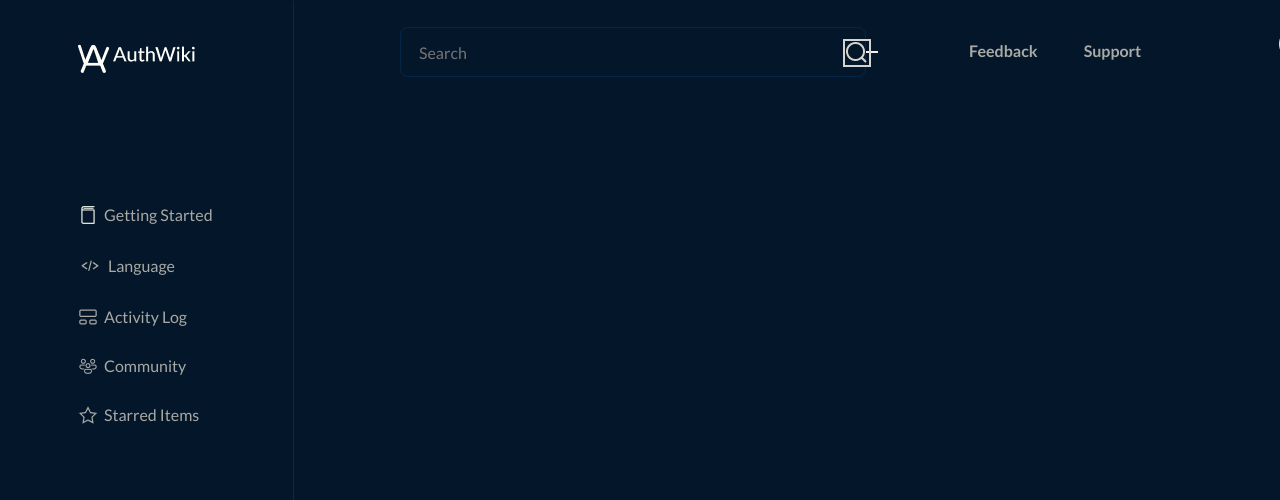
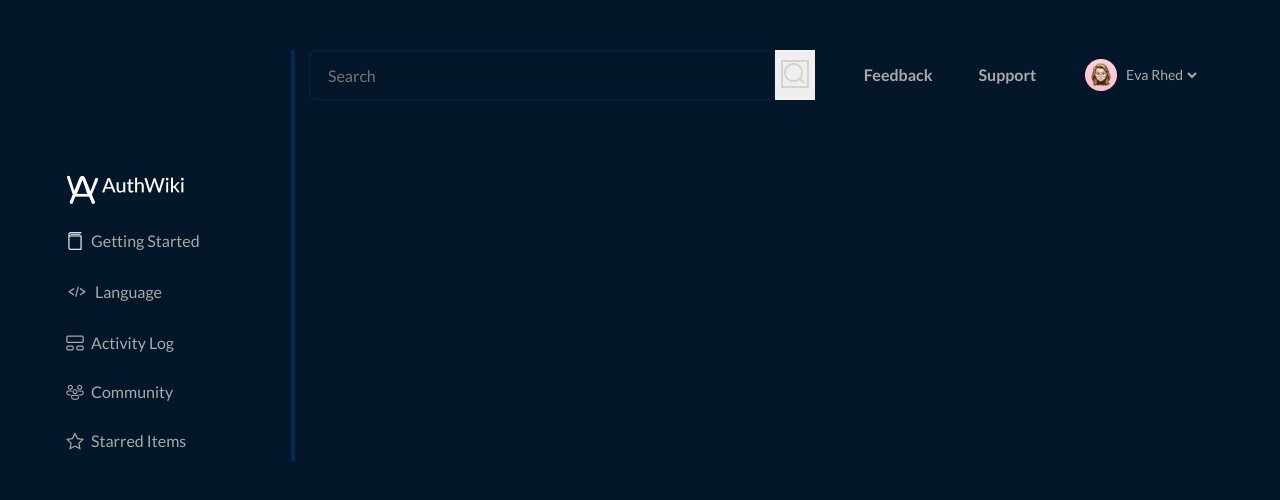
Before and after one commit to zuri-training/AuthWiki_Team9, a React (Create React App) app in the folder FrontEnd/authwiki/: page /dashboard in a window 1280 px wide. Shown: the top 500 px of the page. Built offline with nearby package versions, Linux system fonts and the light colour scheme; no server answers; sample sign-in values are in the browser's storage.

Commit message:
fix all the css bugs  #100 #97

```diff
--- a/FrontEnd/authwiki/src/App.js
+++ b/FrontEnd/authwiki/src/App.js
@@ -13,6 +13,7 @@ import { BrowserRouter, Route, Routes } from "react-router-dom";
 import { ToastContainer } from "react-toastify";
 import NavBar from "./components/NavBar";
 import SideBar from "./components/SideBar";
+import AuthLibrary from "./pages/Dashboard/AuthLib";
 import "./App.css";
 function App() {
   return (
@@ -33,7 +34,7 @@ function App() {
         >
           <Route index element={<Home />}></Route>
           <Route path="dashboard" element={<Dashboard />}></Route>
-          <Route path="authlib/:authlibId" element={<AuthLib />}></Route>
+          <Route path="authlib/:authlibId" element={<AuthLibrary />}></Route>
           <Route path="profile" element={<Profile />}></Route>
           <Route path="star" element={<StarItem />}></Route>
         </Route>
--- a/FrontEnd/authwiki/src/components/Code.js
+++ b/FrontEnd/authwiki/src/components/Code.js
@@ -1,17 +1,23 @@
 import React, { useEffect } from "react";
 import Prism from "prismjs";
 import "prismjs/themes/prism-tomorrow.css";
-import "./styles.css";
+import styled from "styled-components";
 
 export default function Code({ code, language }) {
   useEffect(() => {
     Prism.highlightAll();
   }, []);
   return (
-    <div className="Code">
-      <pre>
-        <code className={`language-${language}`}>{code}</code>
-      </pre>
-    </div>
+    <CodeStyle>
+      <div className="Code" style={{ backgroundColor: "red" }}>
+        <pre>
+          <code className={`language-${language}`}>{code}</code>
+        </pre>
+      </div>
+    </CodeStyle>
   );
 }
+
+const CodeStyle = styled.div`
+  background-color: "red";
+`;
--- a/FrontEnd/authwiki/src/components/SideBar.js
+++ b/FrontEnd/authwiki/src/components/SideBar.js
@@ -12,28 +12,8 @@ import search from "../images/icons/search.png";
 const SideBar = () => {
   return (
     <SideBarCSS>
-      <header>
-        <div className="search">
-          <form action="">
-            <input name="Languages" type="search" placeholder="Search" />
-            <button>
-              <img id="searchicon" alt="Search" src={search} />
-            </button>
-          </form>
-        </div>
-        <div className="feedback">
-          <Link to="#">Feedback</Link>
-          <Link to="#">Support</Link>
-        </div>
-        <div className="profile">
-          <img alt="Profile Display" src={login} />
-          <select>
-            <option value="Eva Rhed">Eva Rhed</option>
-          </select>
-        </div>
-      </header>
       <div className="main">
-        <section>
+        <section className="left">
           <div>
             <img src={logo} alt="AuthWiki Logo" className="logo" />
           </div>
@@ -62,9 +42,31 @@ const SideBar = () => {
             </ul>
           </div>
         </section>
-        <footer>
-          <Outlet />
-        </footer>
+        <section className="right">
+          <header>
+            <div className="search">
+              <form action="">
+                <input name="Languages" type="search" placeholder="Search" />
+                <button>
+                  <img id="searchicon" alt="Search" src={search} />
+                </button>
+              </form>
+            </div>
+            <div className="feedback">
+              <Link to="#">Feedback</Link>
+              <Link to="#">Support</Link>
+            </div>
+            <div className="profile">
+              <img alt="Profile Display" src={login} />
+              <select>
+                <option value="Eva Rhed">Eva Rhed</option>
+              </select>
+            </div>
+          </header>
+          <article>
+            <Outlet />
+          </article>
+        </section>
       </div>
     </SideBarCSS>
   );
--- a/FrontEnd/authwiki/src/css/SideBarCSS.js
+++ b/FrontEnd/authwiki/src/css/SideBarCSS.js
@@ -3,33 +3,24 @@ import styled from "styled-components";
 const SideBarCSS = styled.div`
   /* Dashboard Navigation Bar */
   .main {
-    display: flex;
-    flex-direction: row;
+    display: grid;
+    grid-template-columns: 20% 80%;
+    padding-top: 5rem;
   }
   header {
-    position: fixed;
-    padding: 52px 720px;
-    background-color: #04172a;
+    display: flex;
+    justify-content: space-around;
   }
   header div {
     display: flex;
   }
   .logo {
-    position: absolute;
     width: 120px;
     height: 68.86px;
-    left: 76px;
-    top: 18px;
   }
   .search form {
     display: flex;
-    flex-direction: row;
-    align-items: center;
-    justify-content: space-around;
     padding: 0px;
-    position: absolute;
-    left: 335px;
-    top: 27px;
   }
   .search input {
     width: 466px;
@@ -45,9 +36,6 @@ const SideBarCSS = styled.div`
     text-indent: 1em;
   }
   #searchicon {
-    position: absolute;
-    top: 12px;
-    right: 7px;
     border: 2px solid #d3d4cf;
   }
   .search form button {
@@ -55,10 +43,6 @@ const SideBarCSS = styled.div`
   }
   header .feedback {
     display: flex;
-    flex-direction: row;
-    position: absolute;
-    left: 883px;
-    top: 28px;
     justify-content: center;
     align-items: center;
     padding: 0px;
@@ -81,14 +65,10 @@ const SideBarCSS = styled.div`
   }
   .profile {
     display: flex;
-    flex-direction: row;
     justify-content: center;
     align-items: center;
     padding: 0px;
     gap: 4px;
-    position: absolute;
-    top: 28px;
-    left: 1214px;
   }
   .profile select {
     background-color: #04172a;
@@ -103,21 +83,11 @@ const SideBarCSS = styled.div`
   }
 
   /* Side Bar */
-  section {
-    background-color: #04172a;
-    border-right: 1px solid #052a4f;
-    position: fixed;
-    width: 293px;
-    height: 100%;
-    left: 0px;
-    top: 1px;
+  .left {
+    border-right: 4px solid #052a4f;
+    padding-top: 10rem;
   }
   .pages {
-    position: absolute;
-    width: 136px;
-    height: 236px;
-    left: 78px;
-    top: 194px;
   }
   .pages ul {
     display: flex;
@@ -153,9 +123,8 @@ const SideBarCSS = styled.div`
     text-align: left;
     color: #fdfef8;
   }
-  /* Content - Outlier*/
-  footer {
-    margin: 6em 4em 2em 22em;
+  article {
+    margin: 20px;
   }
 `;
 
--- a/FrontEnd/authwiki/src/pages/Dashboard/AuthLib.js
+++ b/FrontEnd/authwiki/src/pages/Dashboard/AuthLib.js
@@ -1,7 +1,8 @@
 import React from "react";
+import Code from "../../components/Code";
 
 const AuthLib = () => {
-  return <div>AuthLib</div>;
+  return <Code language="python" code="print('Hello world')" />;
 };
 
 export default AuthLib;
```
